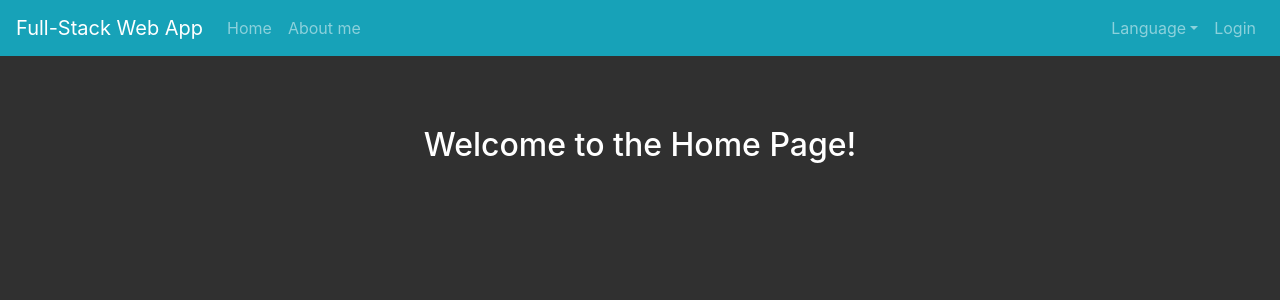
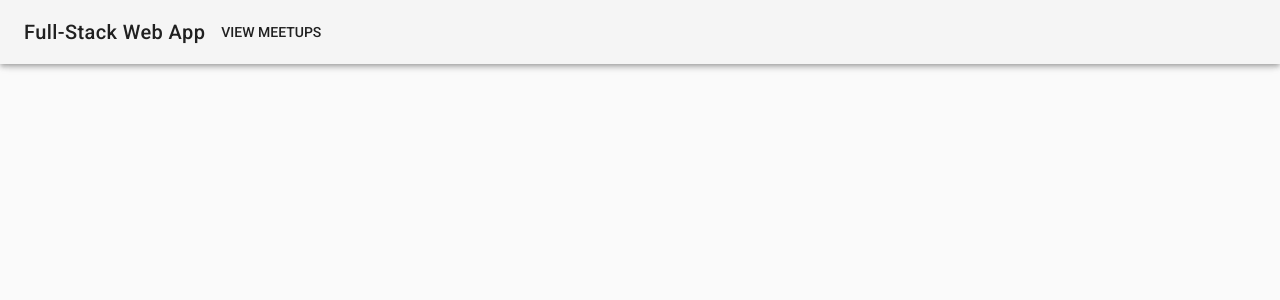
Before and after one commit to patrykgrudzien/vehicle-health-service, a Vue app in the folder frontend/: page / in a window 1280 px wide. Shown: the top 300 px of the page. Built offline with nearby package versions, Linux system fonts and the light colour scheme.

Commit message:
Added Vuetify and started working with this library. Added routes for server messages. Clean vuex on login route (short fix).

```diff
--- a/frontend/index.html
+++ b/frontend/index.html
@@ -1,6 +1,7 @@
 <!DOCTYPE html>
 <html>
   <head>
+    <link href='https://fonts.googleapis.com/css?family=Roboto:300,400,500,700|Material+Icons' rel="stylesheet">
     <meta charset="utf-8">
     <meta name="viewport" content="width=device-width,initial-scale=1.0">
     <title>Full-Stack Web App</title>
--- a/frontend/package.json
+++ b/frontend/package.json
@@ -18,6 +18,7 @@
     "vue-axios": "^2.0.2",
     "vue-loading-spinner": "^1.0.11",
     "vue-router": "^3.0.1",
+    "vuetify": "^1.0.12",
     "vuex": "^3.0.1"
   },
   "devDependencies": {
--- a/frontend/src/App.vue
+++ b/frontend/src/App.vue
@@ -1,12 +1,19 @@
 <template>
-  <div id="app">
-    <div v-cloak>
-      <app-nav-bar/>
-      <transition name="fade">
-        <router-view/>
-      </transition>
-    </div>
-  </div>
+  <v-app>
+    <v-toolbar>
+      <v-toolbar-title>Full-Stack Web App</v-toolbar-title>
+      <v-toolbar-items>
+        <v-btn flat>View Meetups</v-btn>
+      </v-toolbar-items>
+    </v-toolbar>
+    <main></main>
+    <!--<div v-cloak>-->
+      <!--<app-nav-bar/>-->
+      <!--<transition name="fade">-->
+        <!--<router-view/>-->
+      <!--</transition>-->
+    <!--</div>-->
+  </v-app>
 </template>
 
 <script>
@@ -37,9 +44,9 @@
     display: none;
   }
 
-  body {
-    background-color: #303030;
-    color: #ffffff;
-    overflow-y: visible;
-  }
+  /*#app {*/
+    /*background-color: #303030;*/
+    /*color: #ffffff;*/
+    /*overflow-y: visible;*/
+  /*}*/
 </style>
--- a/frontend/src/store/actions.js
+++ b/frontend/src/store/actions.js
@@ -10,6 +10,7 @@ export default {
         if (response.data.errorMessage) {
           commit('setErrorMessageFromServerExistence', true);
           commit('setErrorMessageFromServer', response.data.errorMessage);
+          myRouter.push({path: '/login?failed=true'});
         } else {
           localStorage.setItem('token', response.data.token);
           commit(types.LOGIN);
```
Also changed, not shown: frontend/src/main.js (+9 -5 lines), frontend/src/router/allRoutes.js (+6 -2 lines), 1 other file (tests, documents, lock files or other folders).
